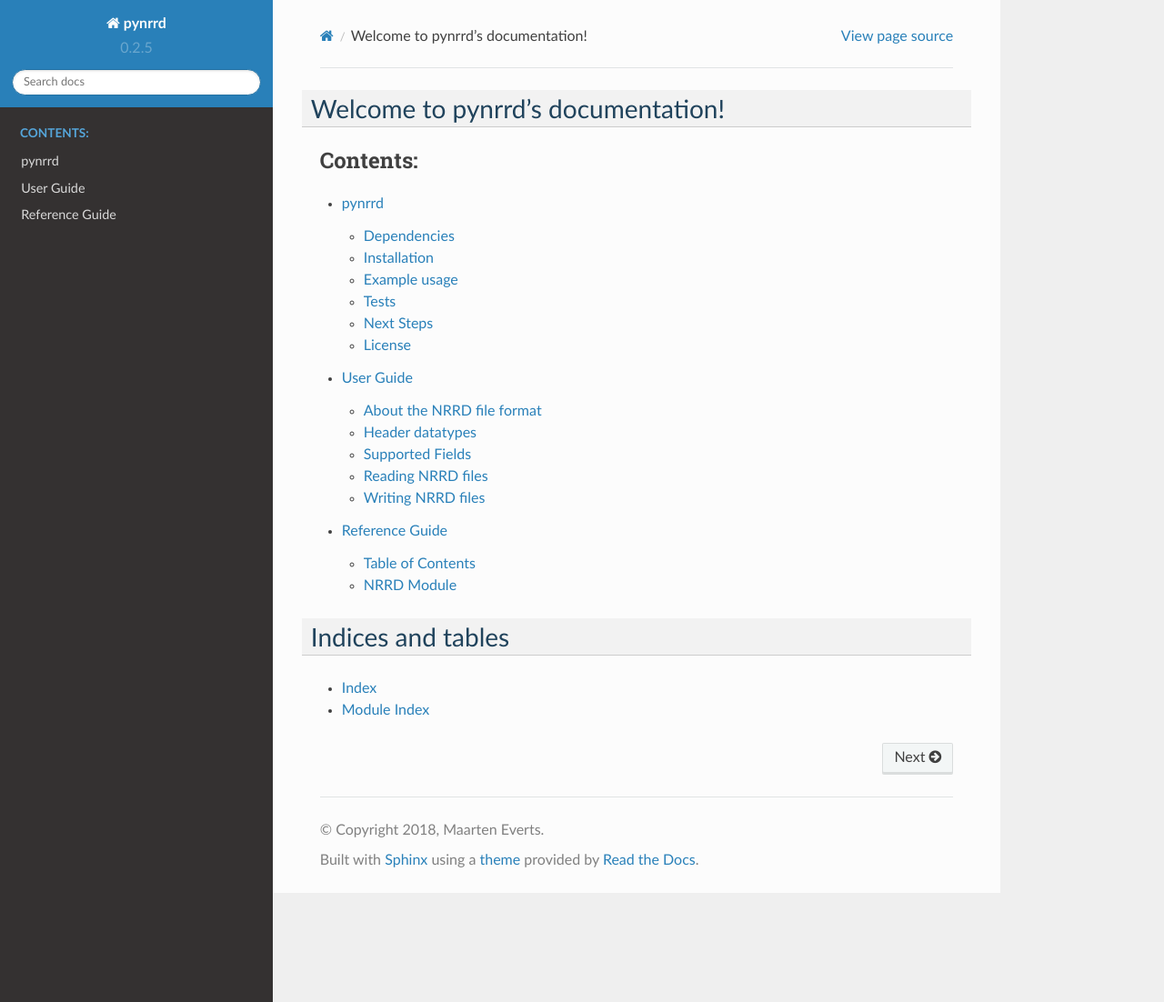
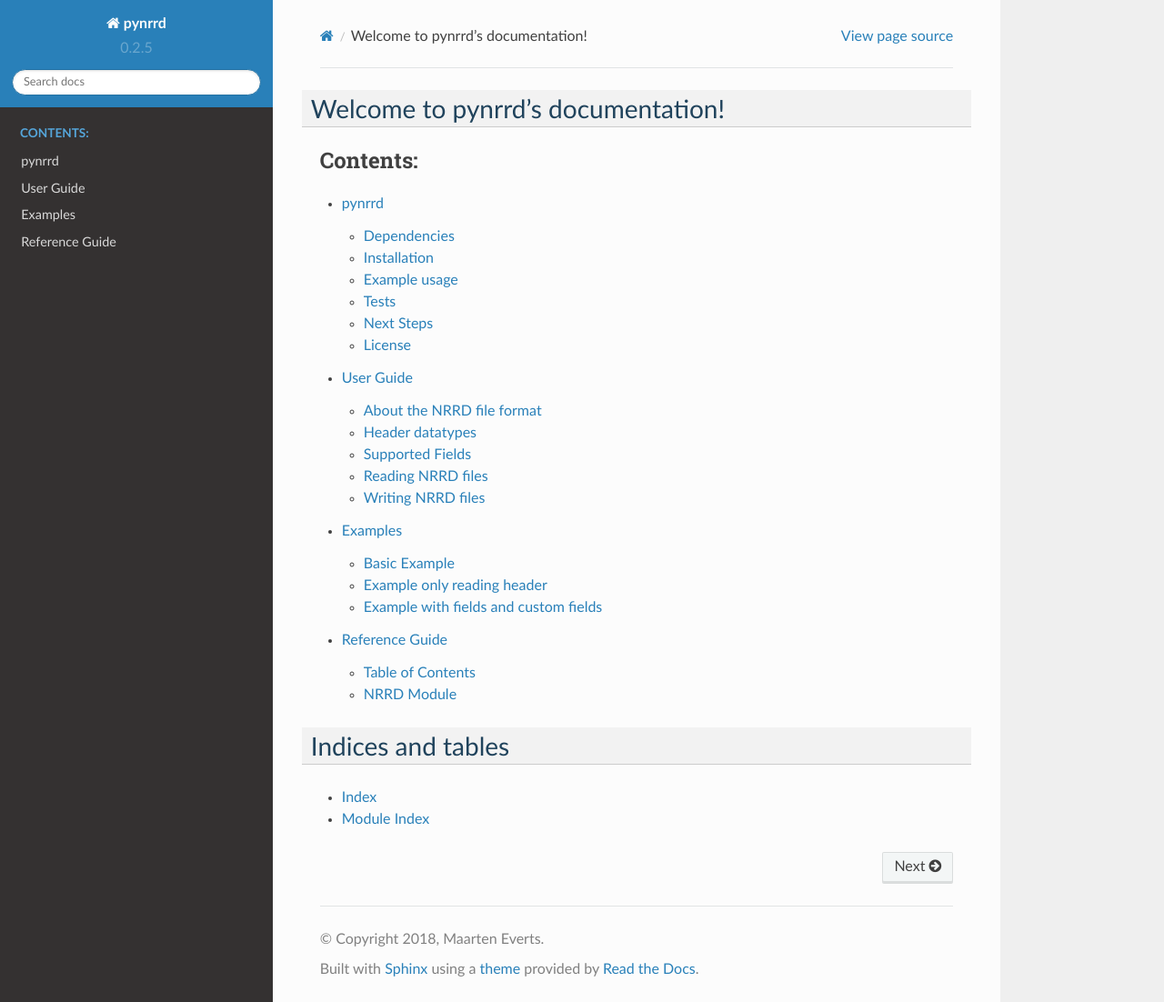
Before and after one commit to mhe/pynrrd, a Sphinx documentation site: the page built from docs/source/index.rst, in a window 1280 px wide and 1102 px high. Shown: the whole window at 91% size. Built offline with Sphinx 7.4.7 and the Read the Docs theme 2.0.0, drawn with Linux system fonts in a browser that asks for light colours; some of the changed lines change nothing that is shown.

Commit message:
Add examples page to Sphinx documentation

```diff
--- /dev/null
+++ b/docs/source/examples.rst
@@ -0,0 +1,63 @@
+Examples
+========
+
+.. currentmodule:: nrrd
+
+Basic Example
+-------------
+.. code-block:: python
+
+    import numpy as np
+    import nrrd
+
+    data = np.linspace(1, 50, 50)
+    nrrd.write('output.nrrd', data)
+
+    data2, header = nrrd.read('output.nrrd')
+    print(np.all(data == data2))
+    >>> True
+
+    print(header)
+    >>> OrderedDict([('type', 'double'), ('dimension', 1), ('sizes', array([50])), ('endian', 'little'), ('encoding', 'gzip')])
+
+Example only reading header
+---------------------------
+.. code-block:: python
+
+    import numpy as np
+    import nrrd
+
+    data = np.linspace(1, 50, 50)
+    nrrd.write('output.nrrd', data)
+
+    header = nrrd.read_header('output.nrrd')
+    print(header)
+    >>> OrderedDict([('type', 'double'), ('dimension', 1), ('sizes', array([50])), ('endian', 'little'), ('encoding', 'gzip')])
+
+Example with fields and custom fields
+-------------------------------------
+.. code-block:: python
+
+    import numpy as np
+    import nrrd
+
+    data = np.linspace(1, 60, 60).reshape((3, 10, 2))
+    header = {'kinds': ['domain', 'domain', 'domain'], 'units': ['mm', 'mm', 'mm'], 'spacings': [1.0458, 1.0458, 2.5], 'space': 'right-anterior-superior', 'space directions': np.array([[1, 0, 0], [0, 1, 0], [0, 0, 1]]), 'encoding': 'ASCII', 'custom_field_here1': 24.34, 'custom_field_here2': np.array([1, 2, 3, 4])}
+    custom_field_map = {'custom_field_here1': 'double', 'custom_field_here2': 'int list'}
+
+    nrrd.write('output.nrrd', data, header, custom_field_map=custom_field_map)
+
+    data2, header2 = nrrd.read('output.nrrd', custom_field_map)
+
+    print(np.all(data == data2))
+    >>> True
+
+    print(header)
+    >>> {'units': ['mm', 'mm', 'mm'], 'spacings': [1.0458, 1.0458, 2.5], 'custom_field_here1': 24.34, 'space': 'right-anterior-superior', 'space directions': array([[1, 0, 0],
+       [0, 1, 0],
+       [0, 0, 1]]), 'type': 'double', 'encoding': 'ASCII', 'kinds': ['domain', 'domain', 'domain'], 'dimension': 3, 'custom_field_here2': array([1, 2, 3, 4]), 'sizes': [3, 10, 2]}
+
+    print(header2)
+    >>> OrderedDict([('type', 'double'), ('dimension', 3), ('space', 'right-anterior-superior'), ('sizes', array([ 3, 10,  2])), ('space directions', array([[1., 0., 0.],
+       [0., 1., 0.],
+       [0., 0., 1.]])), ('kinds', ['domain', 'domain', 'domain']), ('encoding', 'ASCII'), ('spacings', array([1.0458, 1.0458, 2.5   ])), ('units', ['mm', 'mm', 'mm']), ('custom_field_here1', 24.34), ('custom_field_here2', array([1, 2, 3, 4]))])
--- a/docs/source/index.rst
+++ b/docs/source/index.rst
@@ -7,6 +7,7 @@
 
    README
    user-guide
+   examples
    pynrrd
 
 
```
